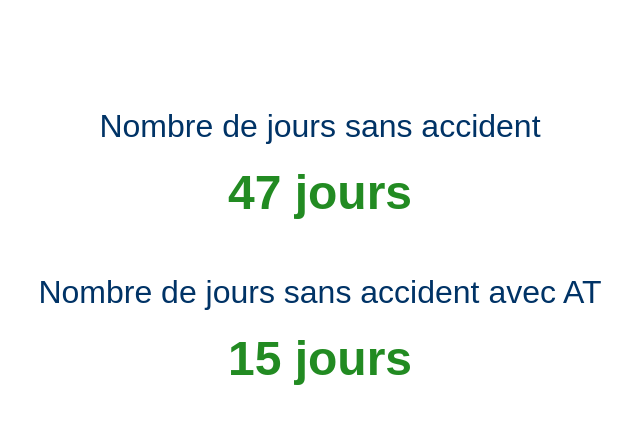
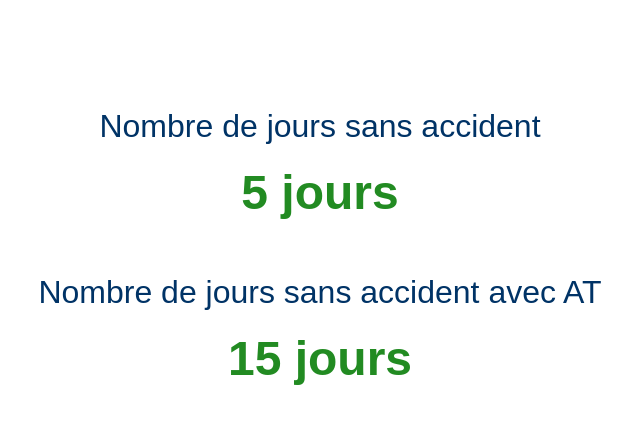
Before and after one commit to sertrid/accident, a plain HTML site: page index.html in a window 1280 px wide. Shown: the whole page, without its empty margins (320-960 px from the left). Drawn offline with Linux system fonts and the light colour scheme.

Commit message:
Update index.html

```diff
--- a/index.html
+++ b/index.html
@@ -29,7 +29,7 @@
 
   <script>
     // 🛑 Mettre ici la date du DERNIER ACCIDENT
-    const lastAccidentDate = new Date(2025, 7, 17); // année, mois (0-indexé), jour
+    const lastAccidentDate = new Date(2025, 8, 28); // année, mois (0-indexé), jour
 
     const today = new Date();
     const diffTime = today.setHours(0,0,0,0) - lastAccidentDate.setHours(0,0,0,0);
```
